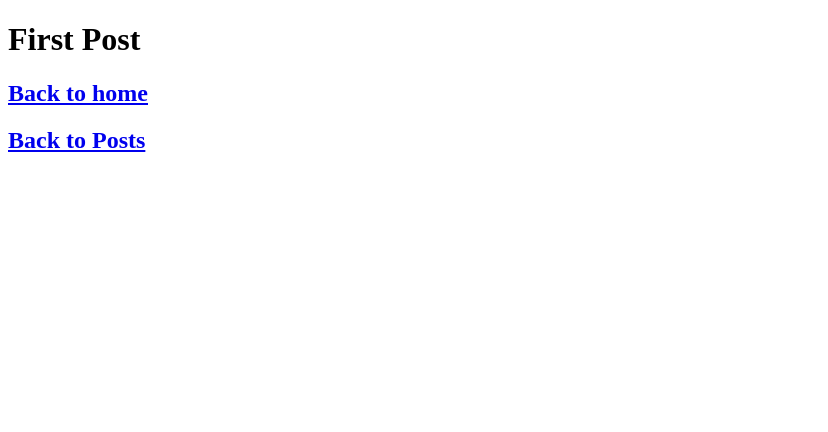
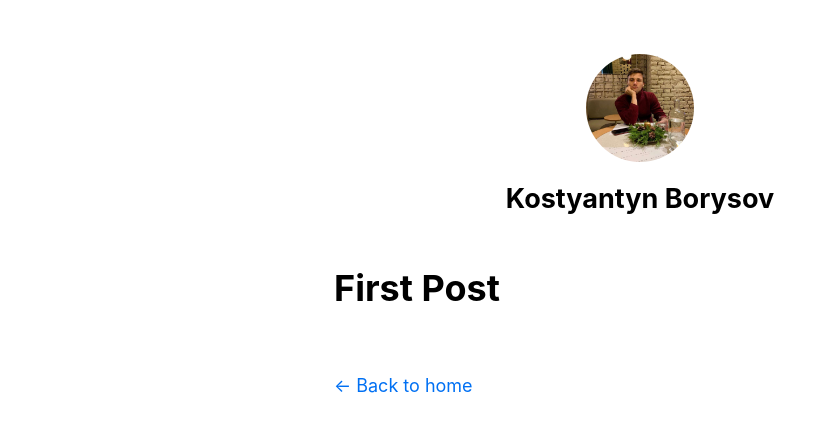
Before and after one commit to koddaks/create_react_nextjs_app, a Next.js app: page /posts/first-post in a window 1280 px wide. Shown: the top 432 px of the page, without its empty margins (0-828 px from the left). Built offline with nearby package versions, Linux system fonts and the light colour scheme.

Commit message:
create react-nextjs-app

```diff
--- /dev/null
+++ b/components/layout.js
@@ -0,0 +1,69 @@
+import Head from 'next/head';
+import Image from 'next/image';
+import styles from './layout.module.css';
+import utilStyles from '../styles/utils.module.css';
+import Link from 'next/link';
+
+const name = 'Kostyantyn Borysov';
+export const siteTitle = 'Next.js Sample Website';
+
+export default function Layout({ children, home }) {
+  return (
+    <div className={styles.container}>
+      <Head>
+        <link rel="icon" href="/favicon.ico" />
+        <meta
+          name="description"
+          content="Learn how to build a personal website using Next.js"
+        />
+        <meta
+          property="og:image"
+          content={`https://og-image.vercel.app/${encodeURI(
+            siteTitle,
+          )}.png?theme=light&md=0&fontSize=75px&images=https%3A%2F%2Fassets.vercel.com%2Fimage%2Fupload%2Ffront%2Fassets%2Fdesign%2Fnextjs-black-logo.svg`}
+        />
+        <meta name="og:title" content={siteTitle} />
+        <meta name="twitter:card" content="summary_large_image" />
+      </Head>
+      <header className={styles.header}>
+        {home ? (
+          <>
+            <Image
+              priority
+              src="/images/profile.jpg"
+              className={utilStyles.borderCircle}
+              height={144}
+              width={144}
+              alt=""
+            />
+            <h1 className={utilStyles.heading2Xl}>{name}</h1>
+          </>
+        ) : (
+          <>
+            <Link href="/">
+              <Image
+                priority
+                src="/images/profile.jpg"
+                className={utilStyles.borderCircle}
+                height={108}
+                width={108}
+                alt=""
+              />
+            </Link>
+            <h2 className={utilStyles.headingLg}>
+              <Link href="/" className={utilStyles.colorInherit}>
+                {name}
+              </Link>
+            </h2>
+          </>
+        )}
+      </header>
+      <main>{children}</main>
+      {!home && (
+        <div className={styles.backToHome}>
+          <Link href="/">← Back to home</Link>
+        </div>
+      )}
+    </div>
+  );
+}
--- /dev/null
+++ b/components/layout.module.css
@@ -0,0 +1,15 @@
+.container {
+    max-width: 36rem;
+    padding: 0 1rem;
+    margin: 3rem auto 6rem;
+  }
+
+  .header {
+    display: flex;
+    flex-direction: column;
+    align-items: center;
+  }
+
+  .backToHome {
+    margin: 3rem 0 0;
+  }
--- /dev/null
+++ b/pages/_app.js
@@ -0,0 +1,5 @@
+import '../styles/global.css'
+
+export default function App({ Component, pageProps }) {
+    return <Component {...pageProps} />;
+  }
--- a/pages/posts/first-post.js
+++ b/pages/posts/first-post.js
@@ -1,15 +1,16 @@
+import Head from 'next/head';
 import Link from 'next/link';
+
+import Layout from '../../components/layout';
+
 
 export default function FirstPost() {
   return (
-    <>
+    <Layout>
+      <Head>
+        <title>First Post</title>
+      </Head>
       <h1>First Post</h1>
-      <h2>
-        <Link href="/">Back to home</Link>
-      </h2>
-      <h2>
-        <Link href="/posts">Back to Posts</Link>
-      </h2>
-    </>
+    </Layout>
   );
 }
--- /dev/null
+++ b/styles/global.css
@@ -0,0 +1,27 @@
+html,
+body {
+  padding: 0;
+  margin: 0;
+  font-family: -apple-system, BlinkMacSystemFont, Segoe UI, Roboto, Oxygen, Ubuntu,
+    Cantarell, Fira Sans, Droid Sans, Helvetica Neue, sans-serif;
+  line-height: 1.6;
+  font-size: 18px;
+}
+
+* {
+  box-sizing: border-box;
+}
+
+a {
+  color: #0070f3;
+  text-decoration: none;
+}
+
+a:hover {
+  text-decoration: underline;
+}
+
+img {
+  max-width: 100%;
+  display: block;
+}
--- /dev/null
+++ b/styles/utils.module.css
@@ -0,0 +1,52 @@
+.heading2Xl {
+    font-size: 2.5rem;
+    line-height: 1.2;
+    font-weight: 800;
+    letter-spacing: -0.05rem;
+    margin: 1rem 0;
+  }
+
+  .headingXl {
+    font-size: 2rem;
+    line-height: 1.3;
+    font-weight: 800;
+    letter-spacing: -0.05rem;
+    margin: 1rem 0;
+  }
+
+  .headingLg {
+    font-size: 1.5rem;
+    line-height: 1.4;
+    margin: 1rem 0;
+  }
+
+  .headingMd {
+    font-size: 1.2rem;
+    line-height: 1.5;
+  }
+
+  .borderCircle {
+    border-radius: 9999px;
+  }
+
+  .colorInherit {
+    color: inherit;
+  }
+
+  .padding1px {
+    padding-top: 1px;
+  }
+
+  .list {
+    list-style: none;
+    padding: 0;
+    margin: 0;
+  }
+
+  .listItem {
+    margin: 0 0 1.25rem;
+  }
+
+  .lightText {
+    color: #666;
+  }
```
Also changed, not shown: pages/index.js (+12 -106 lines), pages/posts/index.js (deleted, +0 -12 lines).
